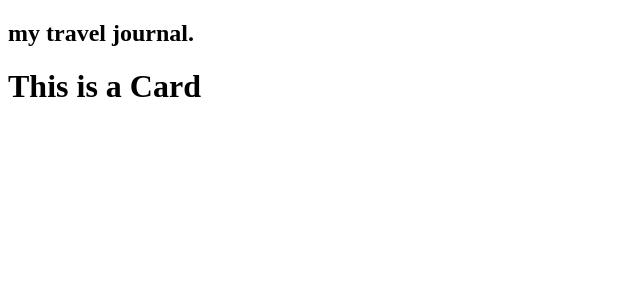
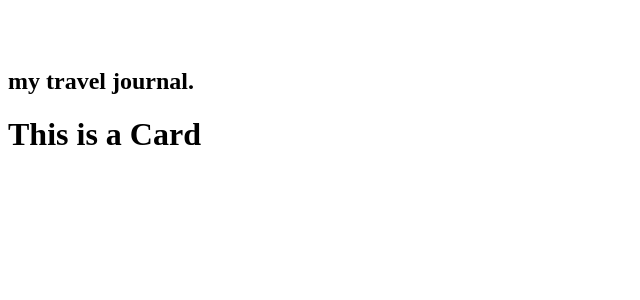
Before and after one commit to fairleyv/TravelJournal, a React (Vite) app: page / in a window 1280 px wide. Shown: the top 300 px of the page, without its empty margins (0-640 px from the left). Built offline with nearby package versions, Linux system fonts and the light colour scheme.

Commit message:
added icon to navbar and classNames

```diff
--- a/components/Navbar.jsx
+++ b/components/Navbar.jsx
@@ -1,10 +1,12 @@
 import React from "react";
+import worldIcon from "../src/assets/worldIcon.png"
 
 export default function Navbar () {
     return (
         <div>
             <nav>
-                <h1>my travel journal.</h1>
+                <img className="navbarWorldIcon" src={worldIcon}/>
+                <h1 className="navbarTitle">my travel journal.</h1>
             </nav>
         </div>
     )
```
Also changed, not shown: src/assets/worldIcon.png (renamed from src/assets/Fill 213.png).
